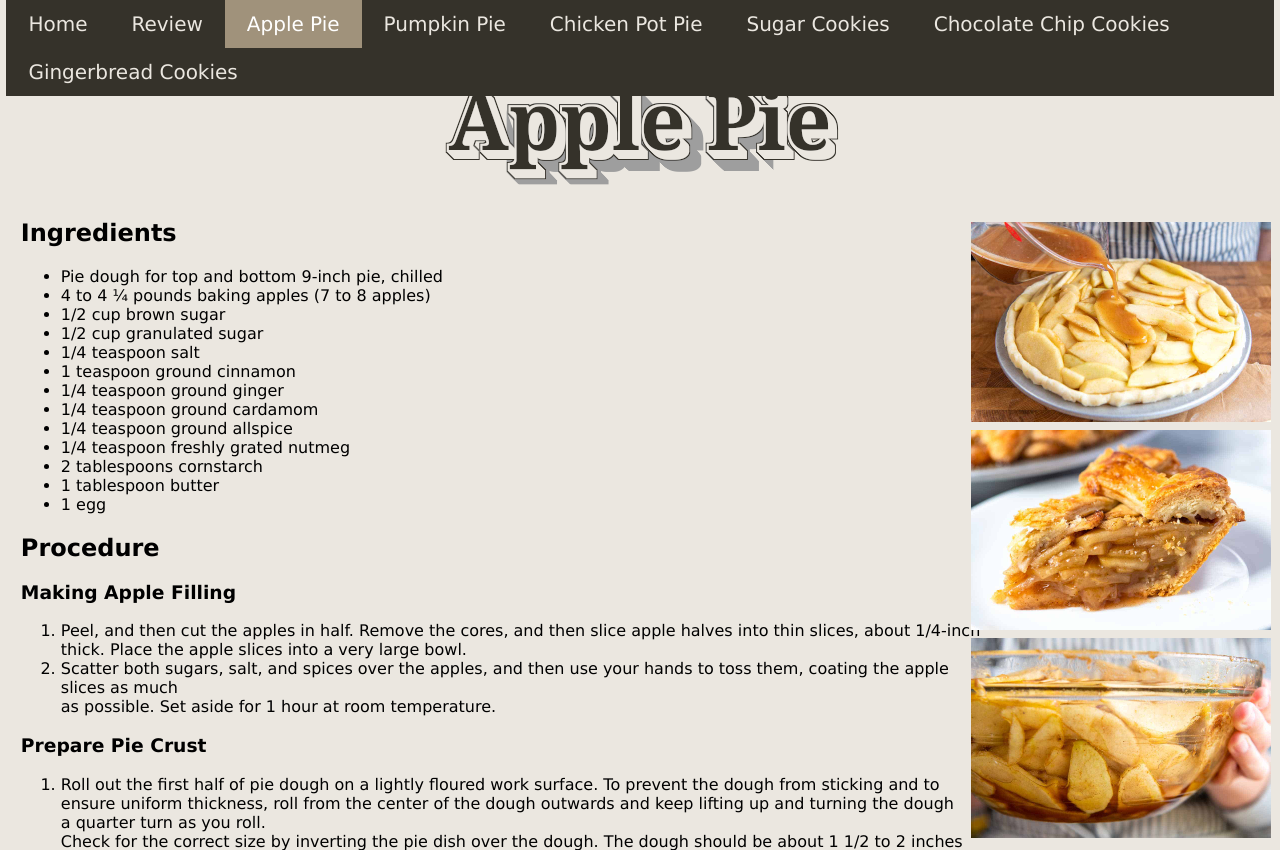
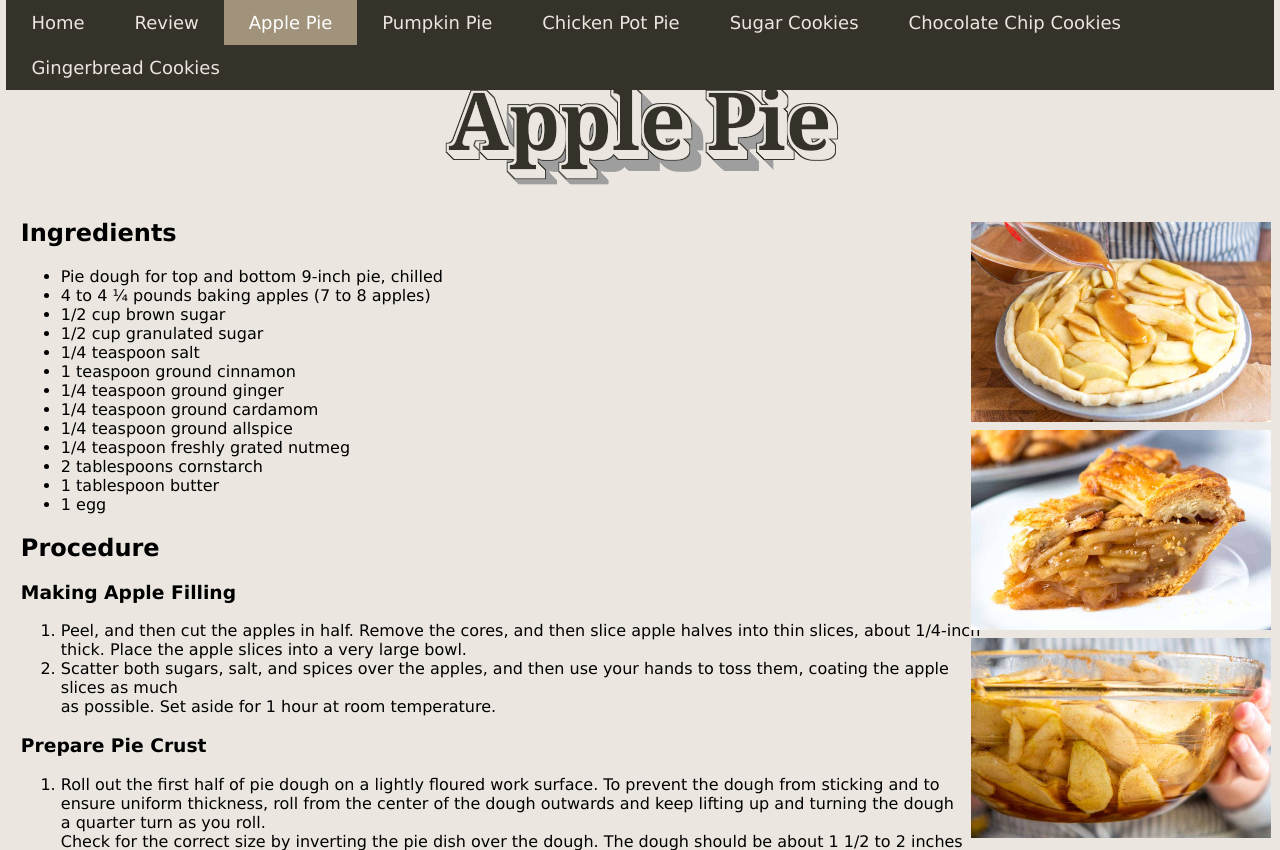
Before and after one commit to RachelxJohnson/Rachel-Johnson-Nirel-Indurkar-6, a PHP site: page /templateFinal.html in a window 1280 px wide. Shown: the top 850 px of the page. Run offline with PHP 8.4, Linux system fonts and the light colour scheme.

Commit message:
updated css for navbar
edited css

```diff
--- a/mystylefinal.css
+++ b/mystylefinal.css
@@ -61,9 +61,9 @@ html {
   display: block;
   color: #ebe7e0;
   text-align: center;
-  padding: 12px 22px;
+  padding: 12px 25px;
   text-decoration: none;
-  font-size: 20px;
+  font-size: 18px;
 }
 
 .topnav a:hover {
```
